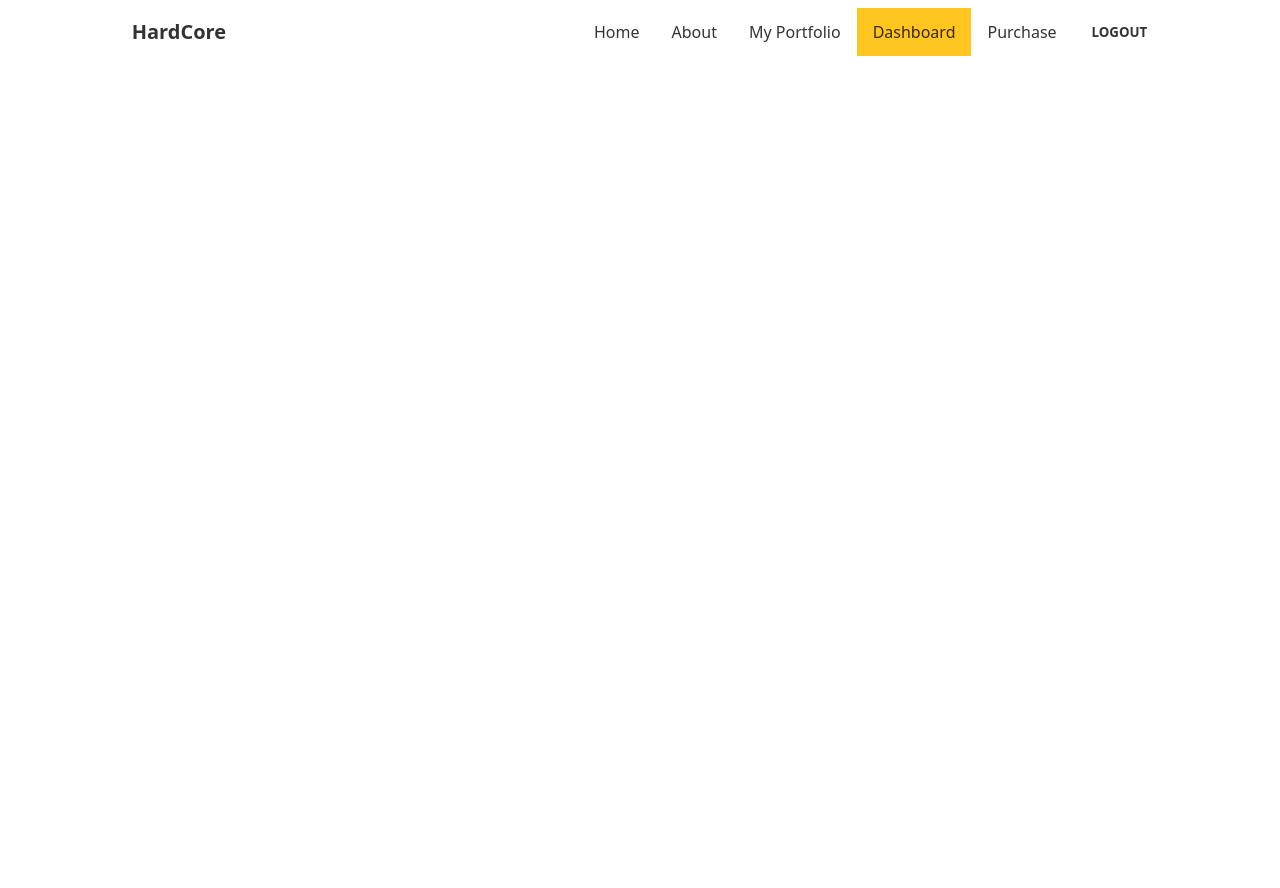
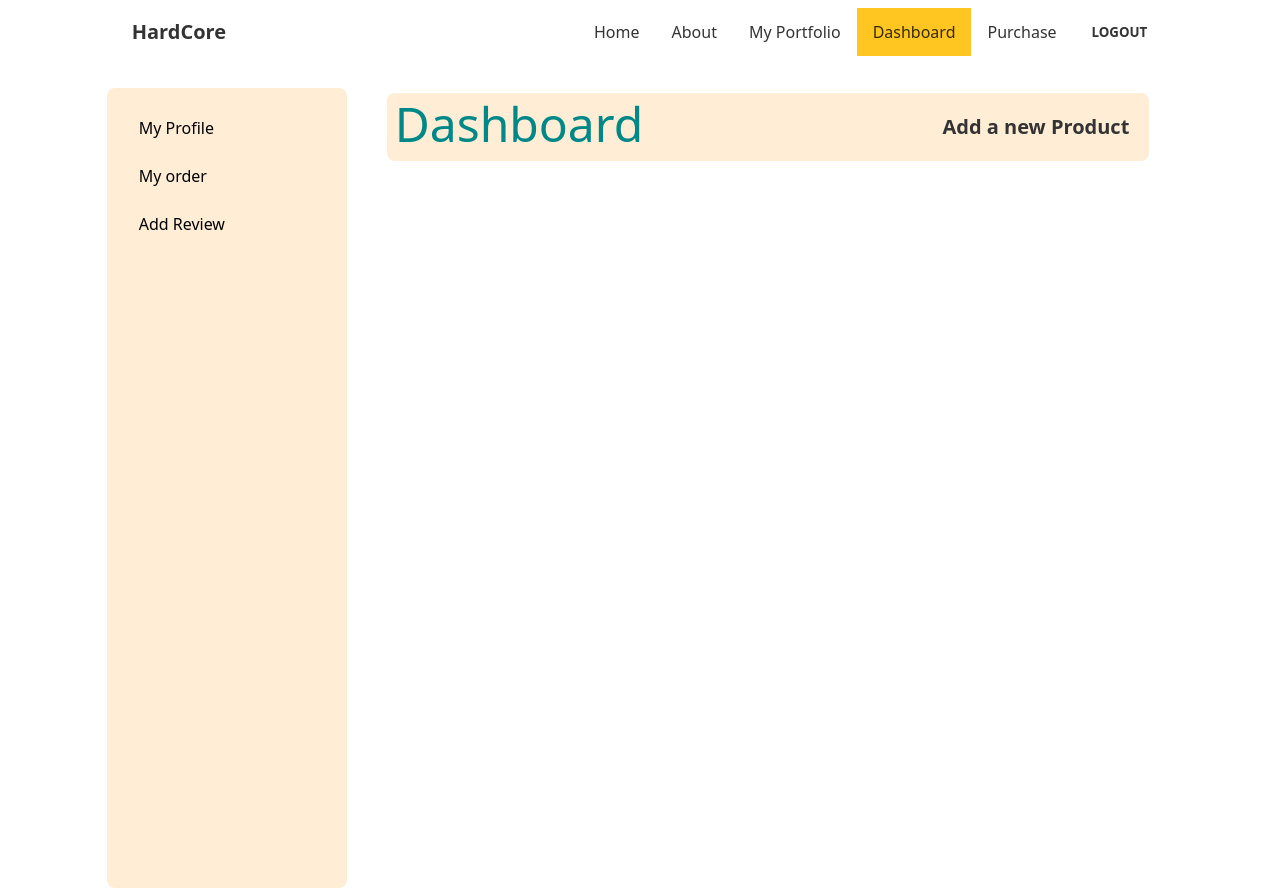
Before and after one commit to Mahathir-Gunjon/Lens-tree-client, a React (Create React App) app: page /dashboard/addProduct in a window 1280 px wide. Before the commit the page ends 800 px from the top, so only its background shows below. Built offline with nearby package versions, Linux system fonts and the light colour scheme; no server answers; sample sign-in values are in the browser's storage.

Commit message:
users linn ptotected by requireadmin

```diff
--- a/src/App.js
+++ b/src/App.js
@@ -11,10 +11,14 @@ import MyOrder from "./components/Dashboard/MyOrder";
 import AddReview from "./components/Dashboard/AddReview";
 import Order from "./components/Pages/Order/Order";
 import MyPortfolio from "./components/Pages/MyPortfolio/MyPortfolio";
-import { ToastContainer} from 'react-toastify';
+import { ToastContainer } from 'react-toastify';
 import 'react-toastify/dist/ReactToastify.css';
 import MyProfile from "./components/Dashboard/MyProfile";
 import Users from "./components/Dashboard/Users";
+import ManageOrder from "./components/Dashboard/ManageOrder";
+import AddProduct from "./components/Dashboard/AddProduct";
+import ManageProduct from "./components/Dashboard/ManageProduct";
+import RequireAdmin from "./LoginRegister/RequireAdmin";
 
 function App() {
   return (
@@ -36,10 +40,30 @@ function App() {
             <Dashboard />
           </RequireAuth>
         } >
-          <Route index path='users' element={<Users />} />
           <Route path='order' element={<MyOrder />} />
           <Route path='review' element={<AddReview />} />
           <Route path='profile' element={<MyProfile />} />
+          <Route index path='users' element={
+            <RequireAdmin>
+              <Users />
+            </RequireAdmin>
+          } />
+          <Route path='manageorders' element={
+            <RequireAdmin>
+              <ManageOrder />
+            </RequireAdmin>
+
+          } />
+          <Route path='addProduct' element={
+            <RequireAdmin>
+              <AddProduct />
+            </RequireAdmin>
+          } />
+          <Route path='manageProducts' element={
+            <RequireAdmin>
+              <ManageProduct />
+            </RequireAdmin>
+          } />
 
         </Route>
         <Route path="/purchase" element={
--- a/src/Hooks/useAdmin.js
+++ b/src/Hooks/useAdmin.js
@@ -2,6 +2,9 @@ import { useEffect, useState } from "react";
 
 const useAdmin = user => {
     const [admin, setAdmin] = useState(false);
+
+    // const [adminLoading, setAdminLoading] = useState(false);
+
     useEffect(() => {
         const email = user?.email;
         if(email){
@@ -15,10 +18,11 @@ const useAdmin = user => {
                 .then(res => res.json())
                 .then(data => {
                     setAdmin(data.admin);
+                    // setAdminLoading(false);
                 })
         }
     }, [user]);
-    return [admin, setAdmin]
+    return [admin, setAdmin];
 };
 
 export default useAdmin;
--- /dev/null
+++ b/src/LoginRegister/RequireAdmin.js
@@ -0,0 +1,26 @@
+import React from 'react';
+import { useAuthState } from 'react-firebase-hooks/auth';
+import { Navigate, useLocation } from 'react-router-dom';
+import Loading from '../components/Header/Loading';
+import auth from '../firebase.init';
+// import useAdmin from '../Hooks/useAdmin';
+
+const RequireAdmin = ({children}) => {
+    const [user, loading] = useAuthState(auth);
+
+    // const [admin, adminLoading] = useAdmin(user)
+
+    const location = useLocation()
+
+    if(loading){
+        return <Loading/>
+    }
+
+    if(!user){
+        return <Navigate to='/login' state={{from: location}} replace></Navigate>
+    }
+
+    return children
+};
+
+export default RequireAdmin;
--- /dev/null
+++ b/src/components/Dashboard/AddProduct.js
@@ -0,0 +1,13 @@
+import React from 'react';
+
+const AddProduct = () => {
+    return (
+        <div>
+            <div className="flex justify-end bg-accent p-5 rounded-lg my-8 mt-[-55px]">
+                <h2 className='text-xl font-semibold'>Add a new Product</h2>
+            </div>
+        </div>
+    );
+};
+
+export default AddProduct;
--- a/src/components/Dashboard/Dashboard.js
+++ b/src/components/Dashboard/Dashboard.js
@@ -13,9 +13,9 @@ const Dashboard = () => {
 
     return (
         <div className='w-full lg:w-5/6 mx-auto'>
-            <div className="drawer drawer-mobile">
+            <div className="drawer drawer-mobile mt-6">
                 <input id="my-drawer-2" type="checkbox" className="drawer-toggle" />
-                <div className="drawer-content bg-white">
+                <div className="drawer-content bg-white px-6">
                     <h2 className="text-5xl text-secondary mt-3 px-2">Dashboard</h2>
                     <Outlet></Outlet>
                 </div>
@@ -27,6 +27,9 @@ const Dashboard = () => {
                         <li><NavLink to='order'>My order</NavLink></li>
                         <li><NavLink to='review'>Add Review</NavLink></li>
                         {admin && <li><NavLink to='users'>All Users</NavLink></li>}
+                        {admin && <li><NavLink to='manageorders'>Manage Order</NavLink></li>}
+                        {admin && <li><NavLink to='addProduct'>Add Product</NavLink></li>}
+                        {admin && <li><NavLink to='manageProducts'>Manage Products</NavLink></li>}
                     </ul>
 
                 </div>
--- /dev/null
+++ b/src/components/Dashboard/ManageOrder.js
@@ -0,0 +1,13 @@
+import React from 'react';
+
+const ManageOrder = () => {
+    return (
+        <div>
+            <div className="flex justify-end bg-accent p-5 rounded-lg my-8 mt-[-55px]">
+                <h2 className='text-xl font-semibold'>Total Orders: 43</h2>
+            </div>
+        </div>
+    );
+};
+
+export default ManageOrder;
--- /dev/null
+++ b/src/components/Dashboard/ManageProduct.js
@@ -0,0 +1,13 @@
+import React from 'react';
+
+const ManageProduct = () => {
+    return (
+        <div>
+            <div className="flex justify-end bg-accent p-5 rounded-lg my-8 mt-[-55px]">
+                <h2 className='text-xl font-semibold'>Total Products: 43</h2>
+            </div>
+        </div>
+    );
+};
+
+export default ManageProduct;
```
